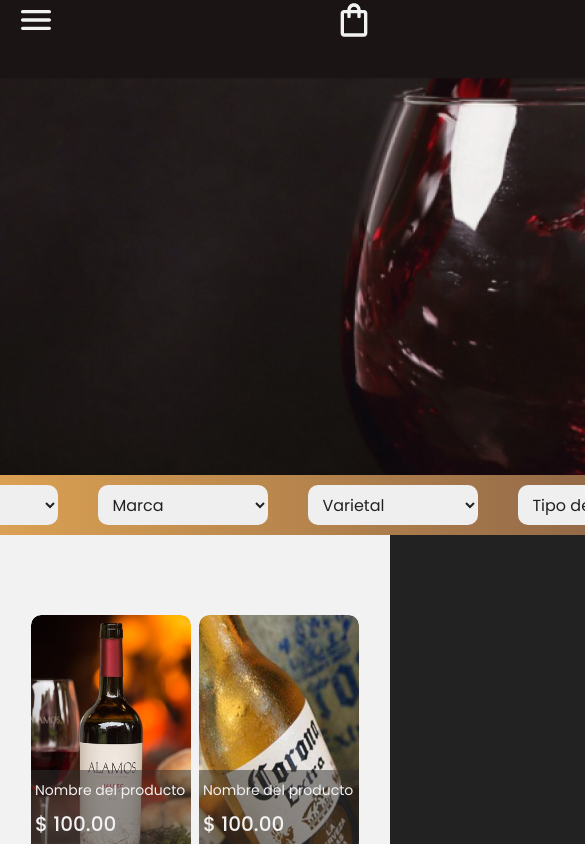
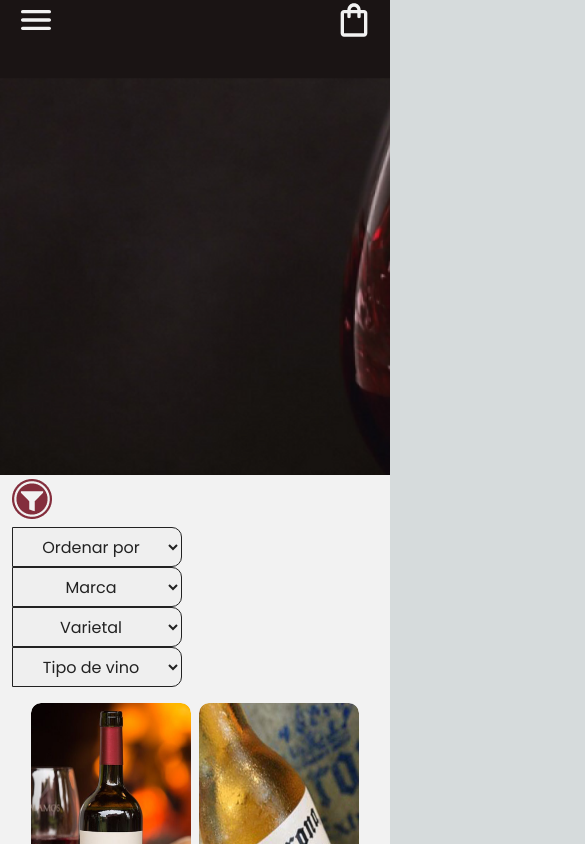
Before and after one commit to IvanScarsella/vinoteca-grilli, a Next.js app: page /shop in a window 390 px wide. Shown: the top 844 px of the page, 585 px wide, since content can reach past the window. Built offline with nearby package versions, Linux system fonts and the light colour scheme.

Commit message:
add filter responsive

```diff
--- a/src/app/components/Card.tsx
+++ b/src/app/components/Card.tsx
@@ -10,7 +10,7 @@ export default function Card(data: any) {
          <div className="text-white1 relative bottom-[182px] max-md:bottom-[125px] left-0 h-[182px] w-full bg-[#302F2F80] py-[18px] max-md:py-2.5 px-2 max-md:px-1 flex flex-col gap-2.5 md:gap-1  xl:gap-2.5">
             <p className="text-2xl max-xl:text-xl max-lg:text-base max-md:text-sm">{productData?.name}</p>
             <p className="text-[32px] max-xl:text-3xl max-lg:text-2xl max-md:text-xl font-medium ">$ {productData?.price}</p>
-            <button className="border border-white1 rounded-lg p-2.5 float-right text-xl max-lg:text-base max-md:text-sm  hover:scale-[1.1] transition-all">Agregar al carrito</button>
+            <button className="border border-white1 rounded-lg p-2.5 float-right text-xl max-lg:text-base max-md:text-sm  hover:scale-[1.1] transition-all ease-in-out">Agregar al carrito</button>
          </div>
       </div>
    )
--- a/src/app/components/Delivery.tsx
+++ b/src/app/components/Delivery.tsx
@@ -22,7 +22,7 @@ export default function Delivery() {
       <div className={`w-[716px] max-md:w-3/4 h-[639px] max-md:h-96  bg-yellow1 rounded-[10px] flex-col justify-start items-start inline-flex fixed m-auto top-0 left-0 right-0 bottom-0 z-10 ${selectedButton !== 'Envíos' ? 'hidden' : ''}`}>
          <div className="w-[676px] max-md:w-full relative">
             <div className="text-center mt-6 text-[64px] max-md:text-4xl font-normal">Tarifas</div>
-            <Image src={close} alt='close' className='size-[54px] max-md:size-10 cursor-pointer border border-white rounded-full absolute top-5 right-6 hover:scale-[1.2]' onClick={() => setSelectedButton('')} />
+            <Image src={close} alt='close' className='size-[54px] max-md:size-10 cursor-pointer border border-white rounded-full absolute top-5 right-6 hover:scale-[1.2] transition-all ease-in-out' onClick={() => setSelectedButton('')} />
             <div className="mt-[30px] flex flex-col">
                {deliveryItems.map((item) => (
                   <div className="px-4 items-center justify-center gap-10 inline-flex" key={item.distance}>
--- a/src/app/components/Footer.tsx
+++ b/src/app/components/Footer.tsx
@@ -49,13 +49,13 @@ export default function Footer() {
          <div className="w-1/3 flex flex-col justify-around items-center lg:pr-40 min-[900px]:pr-24 md:pr-16 max-md:w-full max-md:min-h-[191px] max-md:gap-4">
             <Image src={logo} alt='logo' className="size-[146px] min-w-[146px] max-sm:size-24 max-md:min-w-0" />
             <p className="text-[15px] font-normal -mt-6 text-center">Vinoteca online</p>
-            <button className="text-xl p-2 rounded-lg border border-black1 max-md:text-sm max-md:border-[0.5px] hover:scale-[1.2]" onClick={() => setShowInstructionsModal(true)}>Instrucciones de uso</button>
+            <button className="text-xl p-2 rounded-lg border border-black1 max-md:text-sm max-md:border-[0.5px] hover:scale-[1.2] transition-all ease-in-out" onClick={() => setShowInstructionsModal(true)}>Instrucciones de uso</button>
          </div>
          <div className="w-1/3 flex flex-col gap-8 justify-center items-center max-md:w-full">
             <div className="flex gap-9 justify-center">
                {socialMedia.map((media) => (
                   <Link href={media.href} target='_blank' key={media.name}>
-                     <Image src={media.src} alt={media.name} className="size-12 cursor-pointer max-md:size-10 hover:scale-[1.2]" />
+                     <Image src={media.src} alt={media.name} className="size-12 cursor-pointer max-md:size-10 hover:scale-[1.2] transition-all ease-in-out" />
                   </Link>
                ))}
             </div>
--- a/src/app/components/Instructions.tsx
+++ b/src/app/components/Instructions.tsx
@@ -22,7 +22,7 @@ export default function Instructions() {
       <div className={`w-[716px] max-md:w-3/4 h-[639px] max-h-[415px] max-md:h-96  bg-yellow2 rounded-[10px] flex-col justify-start items-start inline-flex fixed m-auto top-0 left-0 right-0 bottom-0 z-10 ${!showInstructionsModal ? 'hidden' : ''}`}>
          <div className="max-md:w-full relative">
             <div className="text-center mt-10 max-md:mt-12 text-4xl max-md:text-2xl font-normal"> Instrucciones de uso</div>
-            <Image src={close} alt='close' className='size-[54px] max-md:size-10 cursor-pointer border border-white rounded-full absolute top-8 max-md:top-2 right-6 max-md:right-2 hover:scale-[1.2]' onClick={() => setShowInstructionsModal(false)} />
+            <Image src={close} alt='close' className='size-[54px] max-md:size-10 cursor-pointer border border-white rounded-full absolute top-8 max-md:top-2 right-6 max-md:right-2 hover:scale-[1.2] transition-all ease-in-out' onClick={() => setShowInstructionsModal(false)} />
             <div className="mt-[30px] flex flex-col">
                {instructionsItems.map((item) => (
                   <div className="gap-10 inline-flex px-[18px]" key={item}>
--- a/src/app/components/Navbar.tsx
+++ b/src/app/components/Navbar.tsx
@@ -32,14 +32,14 @@ export default function Navbar() {
             <div className="self-stretch justify-center items-center gap-8 flex">
                {navbarButtons.map((button) => (
                   <div className={`${selectedButton === button.title ? 'bg-yellow1 border-x-4 border-[#f2f2f2] opacity-100' : 'opacity-75'} p-2.5 justify-center items-center gap-2.5 flex cursor-pointer`} key={button.title} onClick={() => { setSelectedButton(button.title); button.src && button.src !== pathname ? router.push(`${button.src}`) : null; button.title === 'Envíos' ? setShowDeliveryModal(!showDeliveryModal) : null }}>
-                     <div className={`${selectedButton === button.title ? 'text-black1' : 'text-white'} text-[32px] font-medium hover:scale-110`}>{button.title}</div>
+                     <div className={`${selectedButton === button.title ? 'text-black1' : 'text-white'} text-[32px] font-medium hover:scale-110 transition-all ease-in-out`}>{button.title}</div>
                   </div>
                ))}
             </div>
          </div>
          <div className="flex justify-between px-4 bg-opacity-0 fixed z-10 w-full sm:hidden">
-            <Image src={menu} alt="menu" className="size-10 cursor-pointer hover:scale-[1.2]" />
-            <Image src={bag} alt="bag" className="size-10 cursor-pointer hover:scale-[1.2]" />
+            <Image src={menu} alt="menu" className="size-10 cursor-pointer hover:scale-[1.2] transition-all ease-in-out" />
+            <Image src={bag} alt="bag" className="size-10 cursor-pointer hover:scale-[1.2] transition-all ease-in-out" />
          </div>
       </>
    )
--- a/src/app/shop/page.tsx
+++ b/src/app/shop/page.tsx
@@ -4,10 +4,14 @@ import Image from "next/image";
 import wineImage from "../../../public/winesImage.png"
 import beersImage from "../../../public/beersImage.png"
 import filter from "../../../public/filter.png"
+import filterRed from "../../../public/filterRed.png"
 import { useGlobalContext } from "../../../context/store";
 import Card from "../components/Card";
+import { useState } from "react";
 
 export default function Shop() {
+
+   const [openFilter, setOpenFilter] = useState(false)
 
    const filters = [
       { name: 'Ordenar por' },
@@ -31,7 +35,7 @@ export default function Shop() {
                height={475}
             />
          </div>
-         <div className="bg-gradient-to-r from-yellow1 to-[#886146] w-full h-[60px] py-1.5 flex items-center px-[49px]">
+         <div className="bg-gradient-to-r from-yellow1 to-[#886146] w-full h-[60px] py-1.5 flex items-center px-[49px] max-[1100px]:hidden">
             <Image src={filter} alt="filter-icon" className="size-[54px]" />
             <p className="text-2xl text-white1 ml-3">Filtrar por</p>
             <div className="flex gap-10 relative mx-auto ">
@@ -44,7 +48,20 @@ export default function Shop() {
                ))}
             </div>
          </div>
-         <div className="bg-white1 pt-20 flex flex-row gap-4 max-md:gap-2 justify-center w-full max-[720px]:w-screen max-[720px]:-mx-4  max-w-full min-[1660px]:px-36 max-xl:px-20 max-[850px]:px-4 self-center flex-wrap pb-[78px] ">
+         <div className="min-[1100px]:hidden bg-white1 pl-3 sm:pl-4 pt-1 sm:pt-2 w-full">
+            <Image src={filterRed} alt='filter-icon-red' className="size-10 min-[450px]:size-12 sm:size-14 md:size-16 hover:scale-[1.2] transition-all ease-in-out cursor-pointer" onClick={() =>
+               setOpenFilter((value) => !value)} />
+            <div className={`${openFilter ? 'hidden' : null} flex flex-col mt-2`}>
+               {filters.map((filter) => (
+                  <select className="w-[170px] h-10 rounded-r-[10px] px-4 py-2 text-base border border-black1 text-center">
+                     <option value="">
+                        {filter.name}
+                     </option>
+                  </select>
+               ))}
+            </div>
+         </div>
+         <div className="bg-white1 pt-20 max-xl:pt-4 flex flex-row gap-4 max-md:gap-2 justify-center w-full max-[720px]:w-screen max-[720px]:-mx-4  max-w-full min-[1660px]:px-36 max-xl:px-20 max-[850px]:px-1 self-center flex-wrap pb-[78px] ">
             {products.map((product) => (
                <Card data={product} className="" />
             ))}
```
Also changed, not shown: public/filterRed.png (added).
